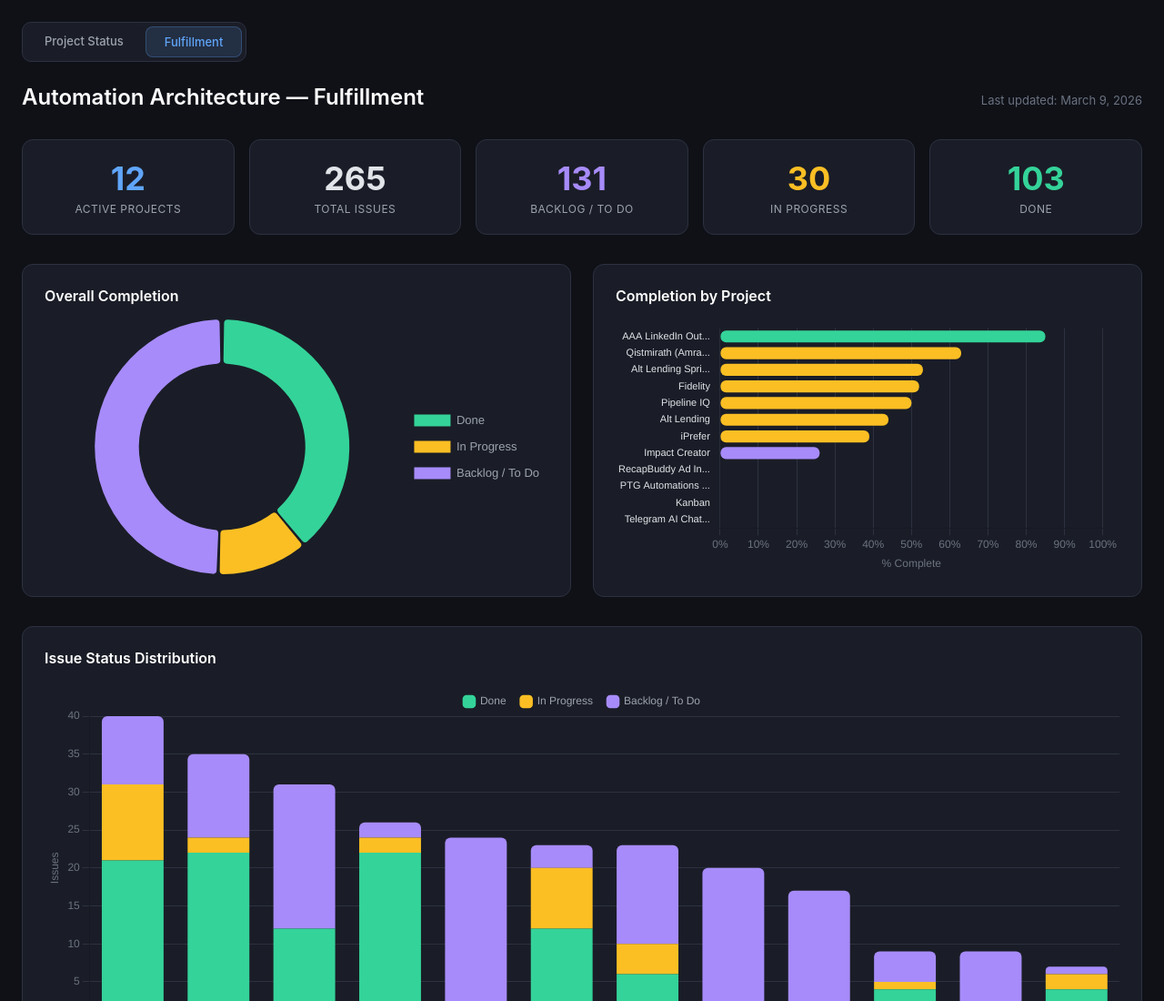
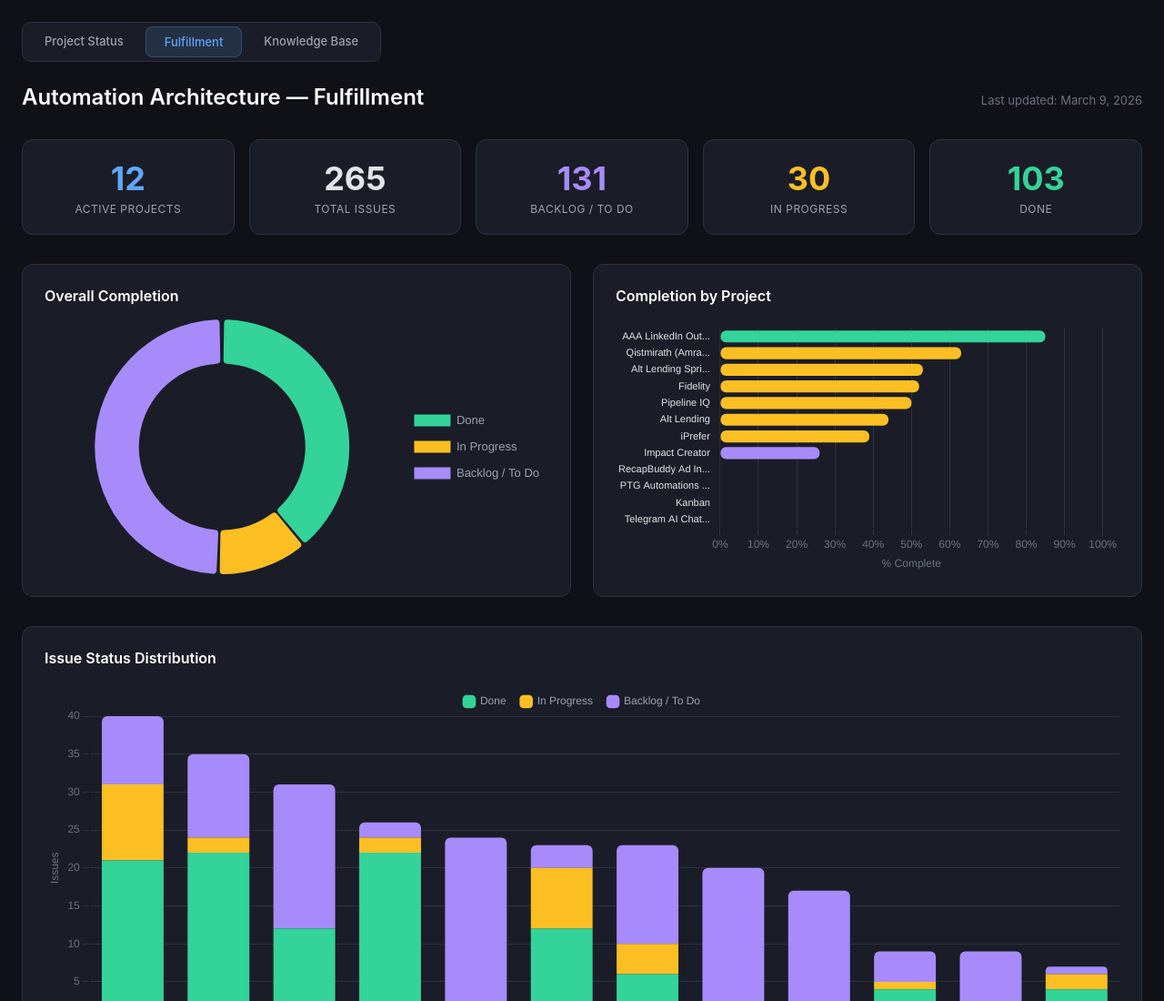
Before and after one commit to Automation-Architecture/aa-jira-fulfillment, a plain HTML site: page public/index.html in a window 1280 px wide. Shown: the top 1100 px of the page at 91% size. Drawn offline with nearby package versions, Linux system fonts and the light colour scheme.

Commit message:
Add Knowledge Base to nav bar

```diff
--- a/public/index.html
+++ b/public/index.html
@@ -75,6 +75,7 @@
 <div class="nav">
   <a href="https://vercel-dashboard-sooty.vercel.app">Project Status</a>
   <a href="#" class="active">Fulfillment</a>
+  <a href="https://kb-dashboard-two.vercel.app">Knowledge Base</a>
 </div>
 
 <div class="header">
```
